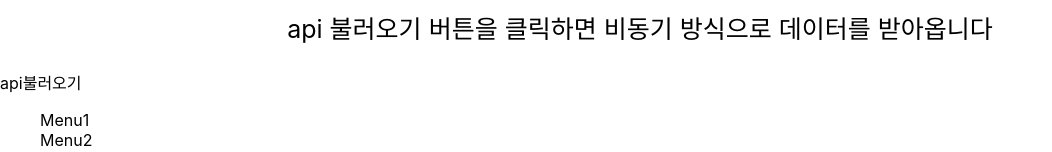
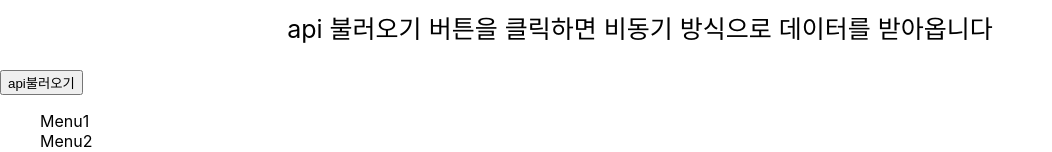
Before and after one commit to ahyoung21/yanaderProject, a React (Create React App) app in the folder frontend/: page / in a window 1280 px wide. Shown: the part 737-889 px from the top of the page, without its empty margins (0-1052 px from the left). Built offline with nearby package versions, Linux system fonts and the light colour scheme.

Commit message:
오타수정

```diff
--- a/frontend/src/component/contents/Card.jsx
+++ b/frontend/src/component/contents/Card.jsx
@@ -49,17 +49,17 @@ const Card = () => {
           data.map((item) => {
             return (
               <li key={item.id}>
-                <img src="https://wac-cdn.atlassian.com/dam/jcr:2ed4d99c-a07c-4795-8212-3452e3e1fd94/book-lightbulb.svg?cdnVersion=1547" />
+                <img src='https://wac-cdn.atlassian.com/dam/jcr:2ed4d99c-a07c-4795-8212-3452e3e1fd94/book-lightbulb.svg?cdnVersion=1547' />
                 <strong>{item.key}</strong>
                 <p>{item.title}</p>
-                <a href="#;" className="btn-move">
+                <a href='#;' className='btn-move'>
                   가이드로 이동
                 </a>
               </li>
             );
           })}
       </ul>
-      <butto onClick={handleClick}>api불러오기</butto>
+      <button onClick={handleClick}>api불러오기</button>
     </>
   );
 };
--- a/frontend/src/component/layout/Gnb.jsx
+++ b/frontend/src/component/layout/Gnb.jsx
@@ -40,12 +40,12 @@ const Gnb = () => {
   return (
     <>
       <a
-        href="https://www.atlassian.com/ko/software/jira/guides"
-        target="_blank"
+        href='https://www.atlassian.com/ko/software/jira/guides'
+        target='_blank'
       >
         <img
           style={{ width: 215 }}
-          src="https://wac-cdn.atlassian.com/dam/jcr:e348b562-4152-4cdc-8a55-3d297e509cc8/Jira%20Software-blue.svg?cdnVersion=1547"
+          src='https://wac-cdn.atlassian.com/dam/jcr:e348b562-4152-4cdc-8a55-3d297e509cc8/Jira%20Software-blue.svg?cdnVersion=1547'
         />
       </a>
       <ul>
```
